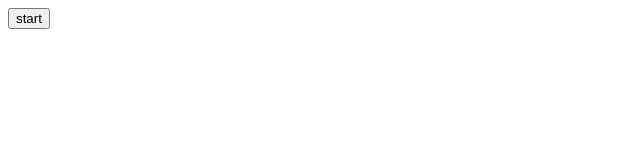
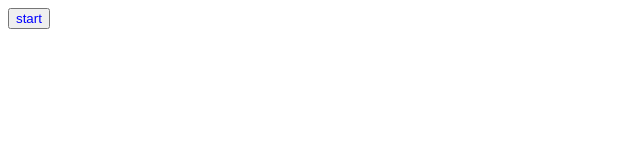
Before and after one commit to Shanejad/practice-1, a plain HTML site: page index.html in a window 1280 px wide. Shown: the full height of the page, 0-640 px from the left. Drawn offline with Linux system fonts and the light colour scheme.

Commit message:
Button Styling
I added some styling to the button, can you create a css file for these? Thanks!

```diff
--- a/index.html
+++ b/index.html
@@ -5,6 +5,11 @@
     <meta name="viewport" content="width=device-width, initial-scale=1.0">
     <meta http-equiv="X-UA-Compatible" content="ie=edge">
     <title>practice1</title>
+    <style>
+        button{
+            color:blue;
+        }
+    </style>
 </head>
 <body>
     <button>start</button>
```
